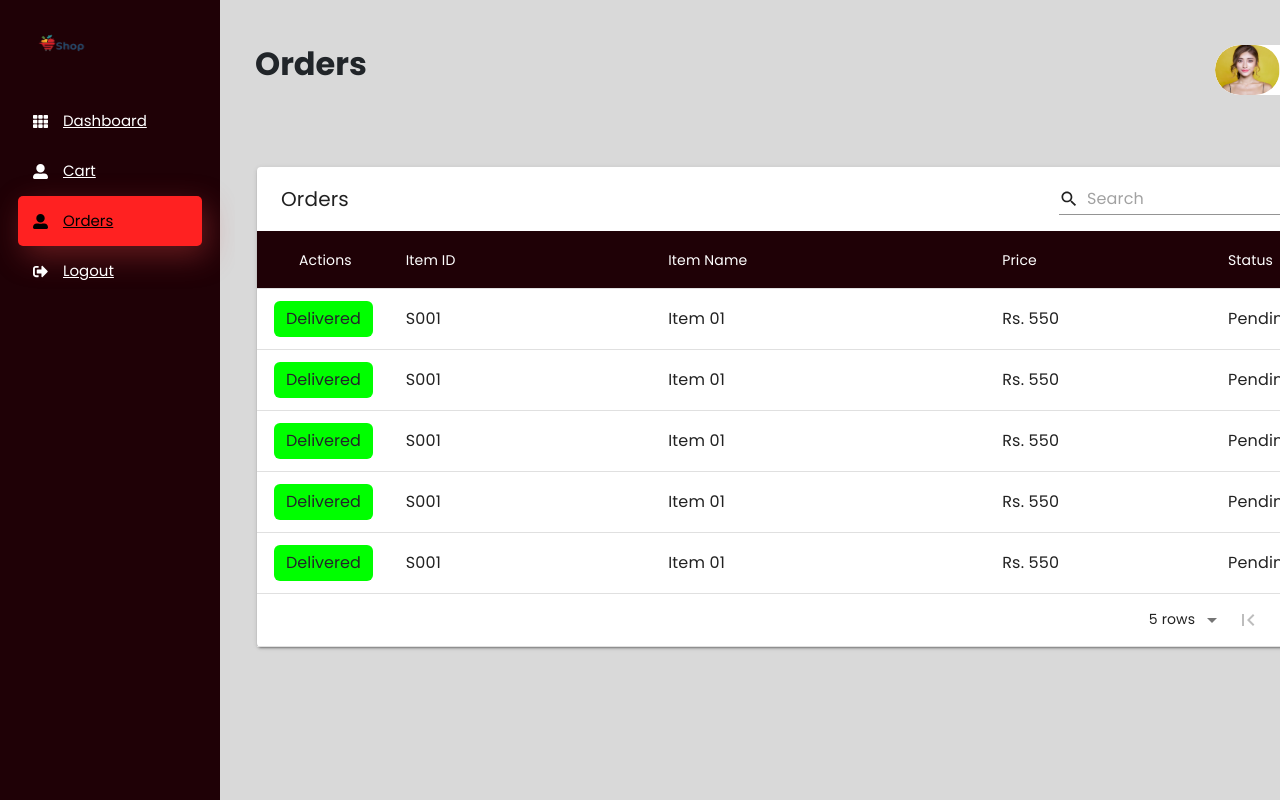
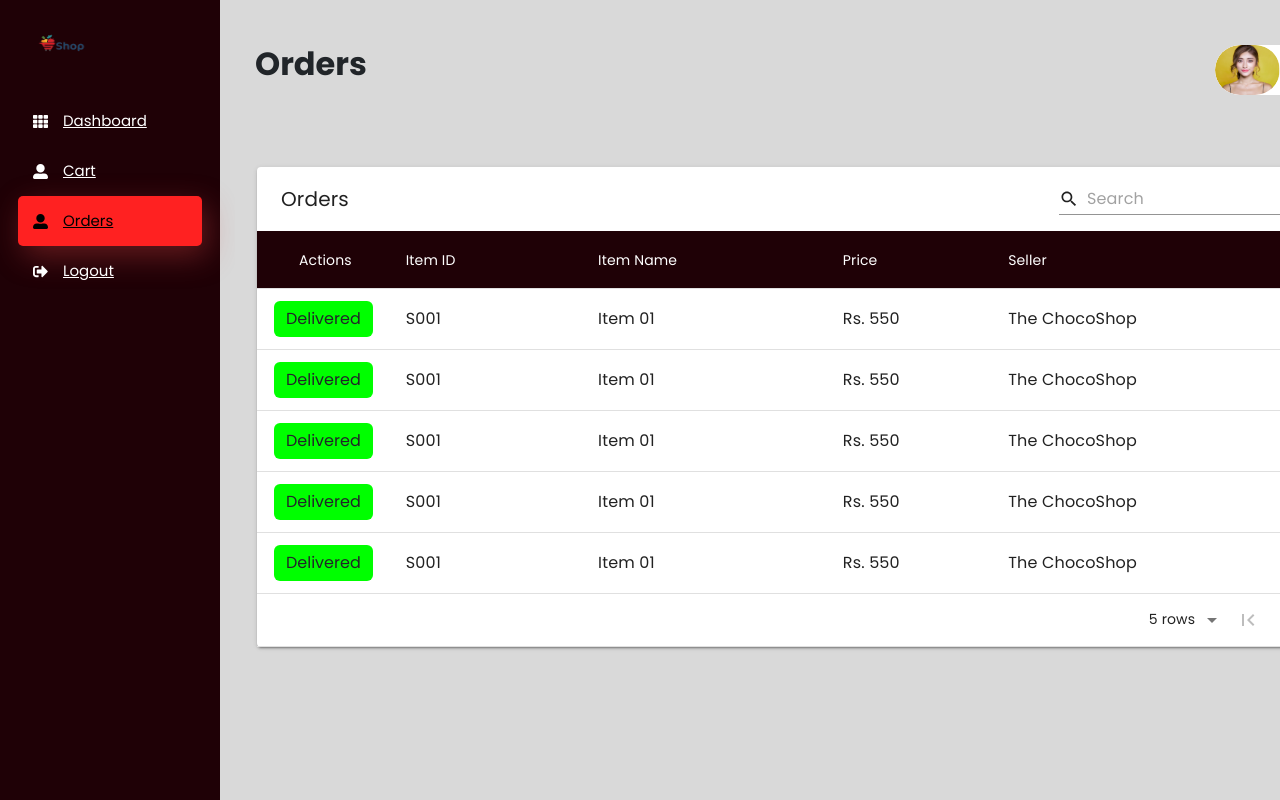
Before and after one commit to Thashmi-nil/cssd-ecommerce, a React (Create React App) app in the folder cssd-ecommerce-app-frontend/: page /Corders in a window 1280 px wide. Shown: the top 800 px of the page. Built offline with nearby package versions, Linux system fonts and the light colour scheme; no server answers; sample sign-in values are in the browser's storage.

Commit message:
add seller

```diff
--- a/cssd-ecommerce-app-frontend/src/components/Pages/Customer/cus_orders/Orders.jsx
+++ b/cssd-ecommerce-app-frontend/src/components/Pages/Customer/cus_orders/Orders.jsx
@@ -29,36 +29,42 @@
             ItemID: "S001",
             ItemName: "Item 01",
             Price:"Rs. 550",
+            Seller: "The ChocoShop",
             Status: "Pending",
         },
         {
             ItemID: "S001",
             ItemName: "Item 01",
             Price:"Rs. 550",
+            Seller: "The ChocoShop",
             Status: "Pending",
         },
         {
             ItemID: "S001",
             ItemName: "Item 01",
             Price:"Rs. 550",
+            Seller: "The ChocoShop",
             Status: "Pending",
         },
         {
             ItemID: "S001",
             ItemName: "Item 01",
             Price:"Rs. 550",
+            Seller: "The ChocoShop",
             Status: "Pending",
         },
         {
             ItemID: "S001",
             ItemName: "Item 01",
             Price:"Rs. 550",
+            Seller: "The ChocoShop",
             Status: "Pending",
         },
         {
             ItemID: "S001",
             ItemName: "Item 01",
             Price:"Rs. 550",
+            Seller: "The ChocoShop",
             Status: "Pending",
         },
 
@@ -77,6 +83,7 @@
                                 { title: "Item ID", field: "ItemID" },
                                 { title: "Item Name", field: "ItemName" },
                                 { title: "Price", field: "Price" },
+                                { title: "Seller", field: "Seller" },
                                 { title: "Status", field: "Status" },
                             ]}
                             icons={TableIcons}
```
